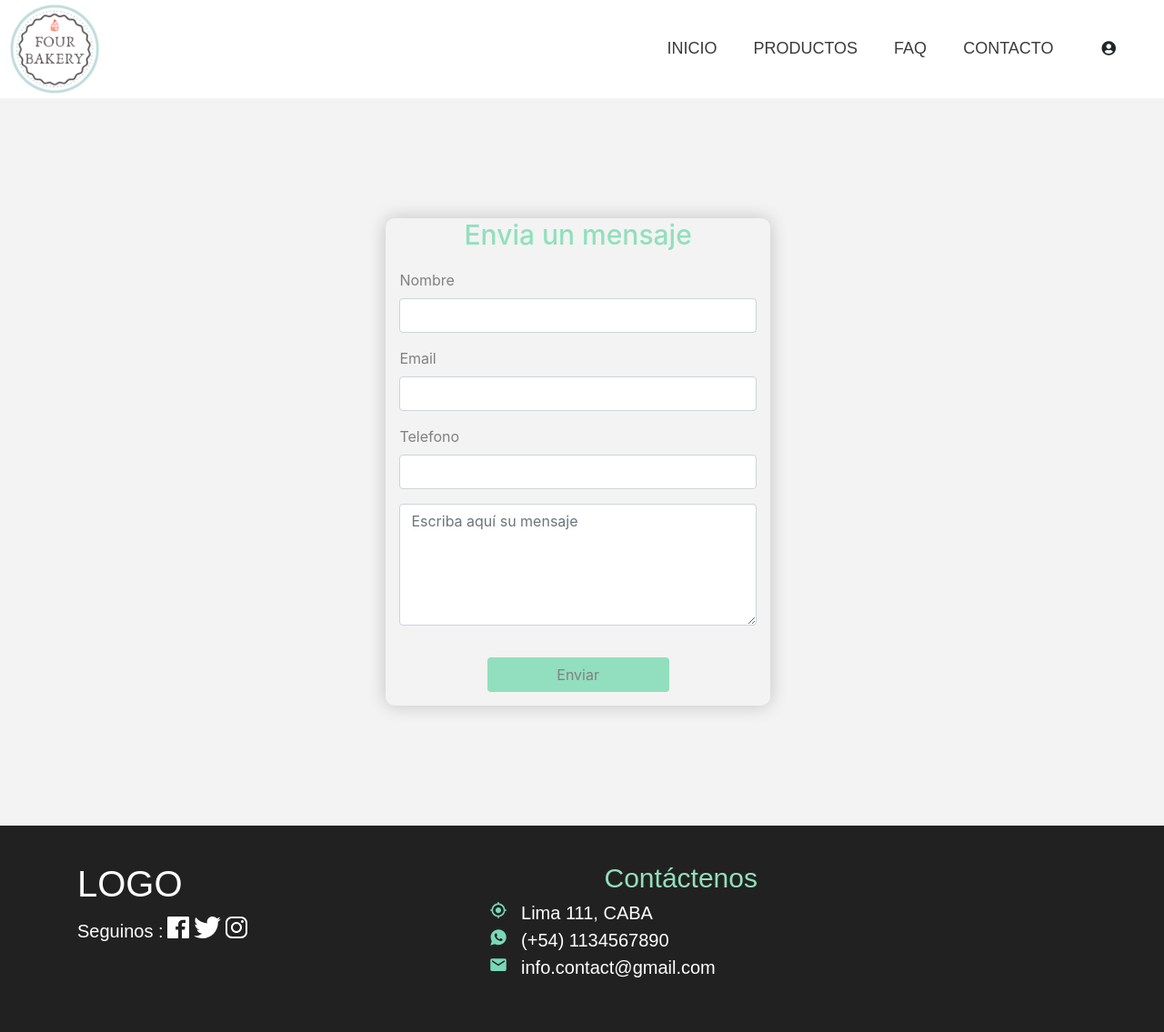
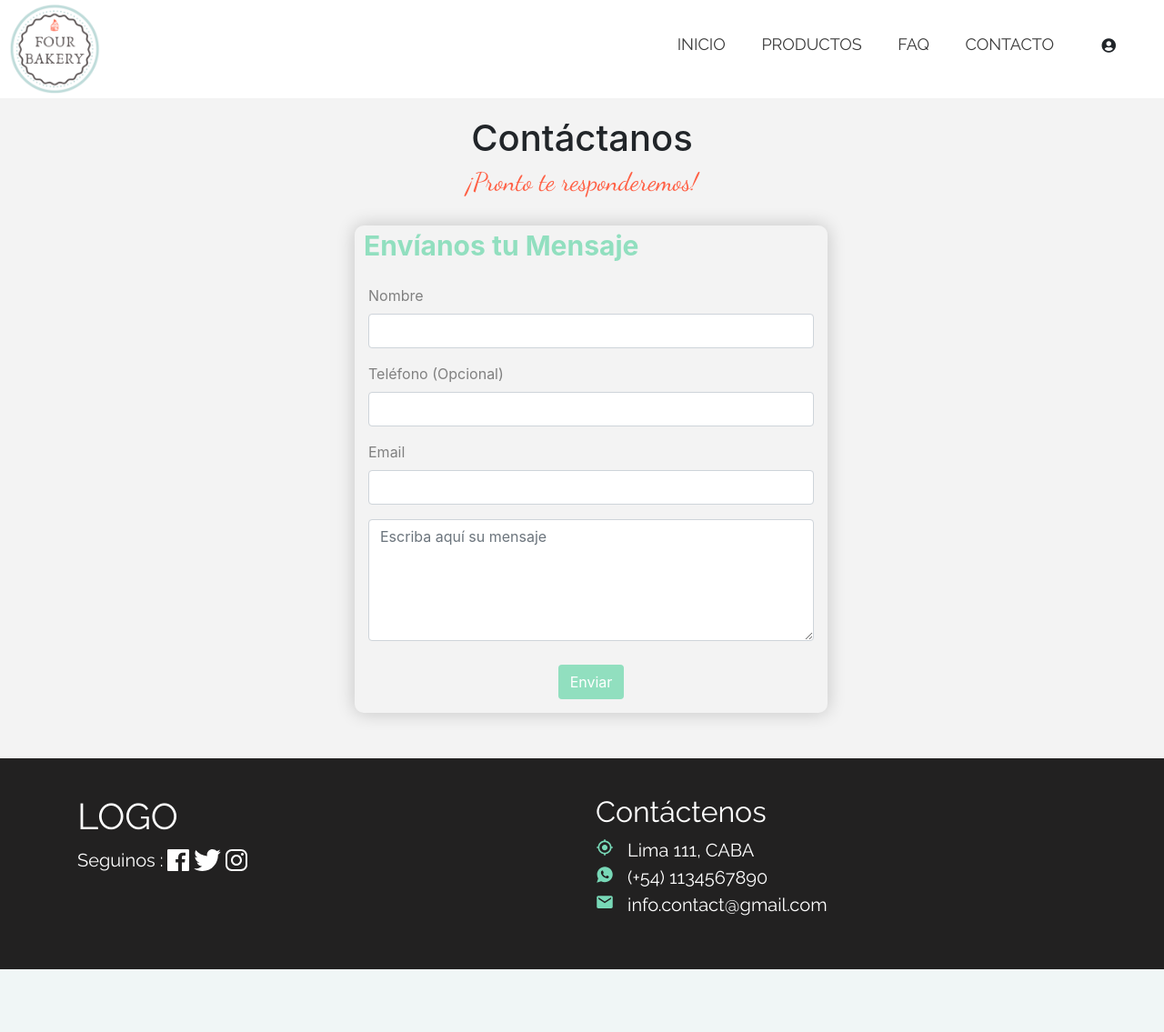
Before and after one commit to mar-p98/Proyecto, a PHP site: page /contacto.php in a window 1280 px wide. Shown: the whole page at 91% size. After the commit the page ends 1066 px from the top, so only its background shows below. Run offline with PHP 8.4, Linux system fonts and the light colour scheme; some libraries are stand-ins or nearby versions.

Commit message:
unifique estilos formularios

```diff
--- a/contacto.php
+++ b/contacto.php
@@ -1,12 +1,15 @@
-<!DOCTYPE html>
-<html lang="en" dir="ltr">
 <head>
   <meta charset="utf-8">
 
   <meta name="viewport" content="width-device-width, initial-scale=1">
   <link rel="stylesheet" href="https://stackpath.bootstrapcdn.com/bootstrap/4.3.1/css/bootstrap.min.css"
   integrity="sha384-ggOyR0iXCbMQv3Xipma34MD+dH/1fQ784/j6cY/iJTQUOhcWr7x9JvoRxT2MZw1T" crossorigin="anonymous">
-    <link rel="stylesheet" href="https://use.fontawesome.com/releases/v5.8.1/css/all.css" integrity="sha384-50oBUHEmvpQ+1lW4y57PTFmhCaXp0ML5d60M1M7uH2+nqUivzIebhndOJK28anvf" crossorigin="anonymous">
+  <link rel="stylesheet" href="https://use.fontawesome.com/releases/v5.8.1/css/all.css"
+  integrity="sha384-50oBUHEmvpQ+1lW4y57PTFmhCaXp0ML5d60M1M7uH2+nqUivzIebhndOJK28anvf"crossorigin="anonymous">
+  <link href="https://fonts.googleapis.com/css?family=Livvic|Nunito|Raleway&display=swap" rel="stylesheet">
+  <link href="https://fonts.googleapis.com/css?family=Courgette|Dancing+Script&amp;display=swap" rel="stylesheet">
+  <link href="https://fonts.googleapis.com/css?family=Noto+Sans+JP&display=swap" rel="stylesheet">
+  <link href="https://fonts.googleapis.com/css?family=Open+Sans+Condensed:300&display=swap" rel="stylesheet">
   <link rel="stylesheet" href="css/main.css">
   <link rel="stylesheet" href="css/contacto.css">
   <title></title>
@@ -16,38 +19,50 @@
     <?php require("encabezado.php"); ?>
 
     <main>
-
       <div class="container">
         <div class="row contenedor">
           <div class="col-lg-3">
+
           </div>
           <div class="col-12 col-lg-6">
-
-          <form id="formulario">
-            <h2>Envia un mensaje</h2>
+            <div class="tituloPrincipal">
+              <h1>Contáctanos</h1>
+              <h3>¡Pronto te responderemos!</h3>
+            </div>
+            <form id="formulario" method='post'>
+              <p id="titulo-form"> <b>Envíanos tu Mensaje</b></p>
               <div class= "user_info">
-            <div class="form-group">
+              <div class="form-group" >
                 <label for="nombre">Nombre</label>
                 <input type="text" class="form-control" name="nombre" value="">
               </div>
+              <div class="form-group">
+                <label for="tel">Teléfono (Opcional)</label>
+                <input type="tel" class="form-control" name="telefono" value="">
+              </div>
               <div class= form-group>
                 <label for="email">Email</label>
-              <input type="email" class="form-control" id="exampleInputEmail1" aria-describedby="emailHelp" >
+                <input type="email" class="form-control" name="email" id="exampleInputEmail1" aria-describedby="emailHelp" >
               </div>
-            <div class="form-group">
-              <label for="tel">Telefono</label>
-              <input type="tel" class="form-control" name="telefono" value="">
-            </div>
+
               <div class="form-group">
               <textarea class="form-control" name="Mensaje" rows="5" cols="74"placeholder="Escriba aquí su mensaje"></textarea>
               </div>
                <div class="boton">
-              <button type="submit" class="btn btn_enviar" >Enviar</button>
+                <button type="submit" class="btn btn_login">Enviar</button>
               </div>
             </div>
             </form>
+          </div>
+
+          <div class="col-lg-3">
 
           </div>
+
+
+        </div>
+      </div>
+
 
     </main>
 
--- a/css/contacto.css
+++ b/css/contacto.css
@@ -1,28 +1,34 @@
-
-
 *{
   box-sizing: border-box;
 }
 
+.btn_login{
+  background-color: #91DFBF;
+  color: white;
+  margin-top: 10px;
 
-
-  .btn_enviar{
-    background-color: #91DFBF;
-    color: grey;
-    margin-top: 10px;
-    width: 200px;
 }
 
 .contenedor{
+
+  display: flex;
   justify-content: center;
-    height: 100vh;
   align-items: center;
-    with: 250px;
 }
 
 .boton{
   text-align: center;
-    color: grey;
+}
+
+.tituloPrincipal {
+  margin-top: 20px;
+  text-align: center;
+}
+
+#formulario{
+  margin-top: 30px;
+  margin-bottom: 50px;
+  margin-left: 20px;
 }
 
 #formulario .form-group label{
@@ -33,42 +39,29 @@
   color: grey;
 }
 
-textarea{
-  max-width: width:100%;
-  width:100%;
-  margin-bottom: 25px;
-  padding: 7px;
-  box-sizing: border-box;
-  border-radius: 7px;
-  border-color: : rgba(169, 169, 169, 0.4);
-      font-size: 1rem;
-      font-weight: 400;
-      line-height: 1.5;
-      text-align: left;
+h1 {
+  color: #595252
+  font-family: 'Open Sans Condensed', sans-serif;
 }
 
-
-h2{
-color:#91DFBF;
-text-align: center;
-margin: 0;
-font-size: 30px;
-margin-bottom: 5px;
+h3 {
+  color:  #ff6045;
+  font-family: 'Dancing Script', cursive;
 }
 
 form {
     box-shadow: 0px 0px 20px rgba(0, 0, 0, 0.2);
     border-radius: 10px;
-
 }
 
 .user_info {
   padding: 15px;
 }
 
-.row {
-    display: -ms-flexbox;
-    display: flex;
-    -ms-flex-wrap: wrap;
-    flex-wrap: wrap;
-    margin-right: 220px;
+#titulo-form {
+  color:#91DFBF;
+  text-align: left;
+  margin-left: 10px;;
+  font-size: 30px;
+  margin-bottom: 5px;
+}
```
Also changed, not shown: css/Login_Registrarse.css (+38 -2 lines), formularioLogin.php (+21 -14 lines), formularioRegistro.php (+22 -23 lines). Lines whose indentation alone changed are shown as unchanged.
